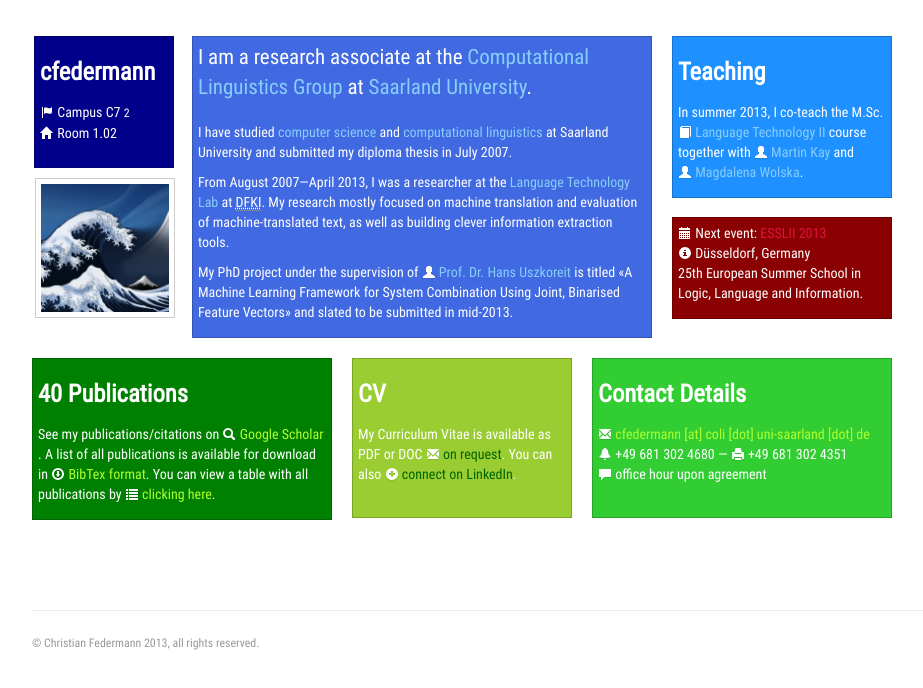
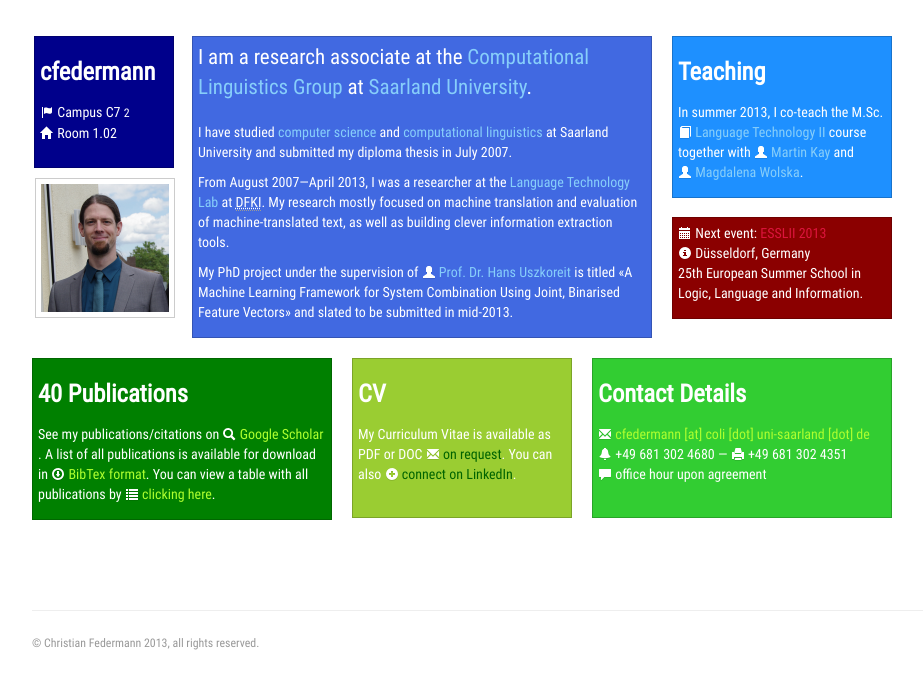
Before and after one commit to cfedermann/research-page, a plain HTML site: page index.html in a window 1280 px wide. Shown: the part 144-832 px from the top of the page, without its empty margins (138-1061 px from the left). Drawn offline with Linux system fonts and the light colour scheme.

Commit message:
Updated avatar image.

```diff
--- a/index.html
+++ b/index.html
@@ -39,7 +39,7 @@
             <p><i class="icon-flag icon-white"></i> Campus C7 <small>2</small><br/><i class="icon-home icon-white"></i> Room 1.02</p>
           </div>
 
-          <div class="span12 no-margin"><img src="images/gravatar.png" width="130" alt="Photo" /></div>
+          <div class="span12 no-margin"><img src="images/avatar.png" width="130" alt="Photo" /></div>
         </div>
 
         <div class="span6 blue2 tile" style="min-height:160px;">
```
Also changed, not shown: images/avatar.png (added), images/chris_500x500.png (deleted).
